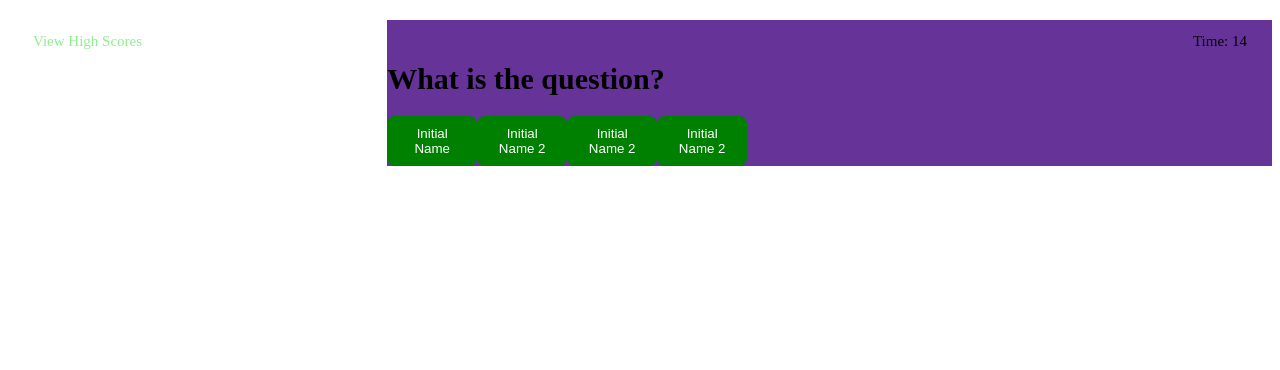
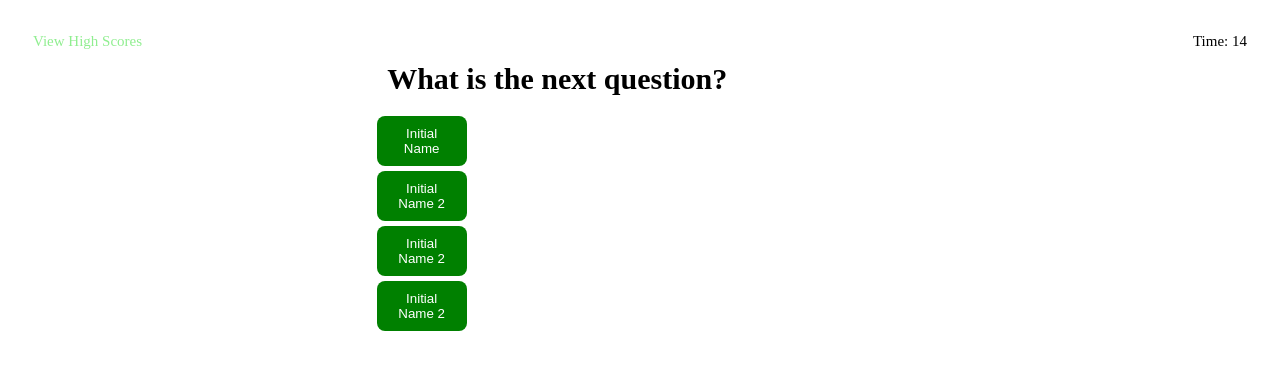
Before and after one commit to sboucher2011/challenge04, a plain HTML site: page index.html in a window 1280 px wide. Both pictures are taken after a click on the button "Start Quiz". Drawn offline with Linux system fonts and the light colour scheme.

Commit message:
updated button postion by adding unordered list in js

```diff
--- a/assests/css/style.css
+++ b/assests/css/style.css
@@ -40,13 +40,15 @@ body {
 }
 
 #quizContent {
-    background-color: rebeccapurple;
     margin-left: 30%;
-
 }
 
 h1 {
     font-size: 30px;
+}
+
+.quizH1 {
+    text-align: left;
 }
 
 p {
@@ -63,3 +65,12 @@ p {
     border-radius: 8px;
     width: 90px;
 }
+
+ul {
+    text-decoration: none;
+    margin-left: 26%;
+}
+
+li {
+    margin-bottom: 5px;
+}
--- a/assests/js/script.js
+++ b/assests/js/script.js
@@ -1,6 +1,7 @@
 //---------------------------------------------------------------------
 // Define Variables
 //---------------------------------------------------------------------
+var body = document.body;
 var startButtonEl = document.querySelector("#startButton");
 var viewHighScoreEl = document.querySelector("#viewHighScore");
 var timerEl = document.querySelector("#timer");
@@ -67,26 +68,47 @@ function displayQuiz() {
   headerQuiz.className = "quizH1";
   quizContentEl.appendChild(headerQuiz);
 
+  //Create Unordered List
+  var listEl = document.createElement("ul");
+  var bttn1 = document.createElement("li");
+  var bttn2 = document.createElement("li");
+  var bttn3 = document.createElement("li");
+  var bttn4 = document.createElement("li");
+
   //create buttons
   var buttonOne = document.createElement("button");
   buttonOne.textContent = "Initial Name";
   buttonOne.className = "button";
-  quizContentEl.appendChild(buttonOne);
+
+  bttn1.appendChild(buttonOne);
 
   var buttonTwo = document.createElement("button");
   buttonTwo.textContent = "Initial Name 2";
   buttonTwo.className = "button";
-  quizContentEl.appendChild(buttonTwo);
+  bttn2.appendChild(buttonTwo);
 
   var buttonThree = document.createElement("button");
   buttonThree.textContent = "Initial Name 2";
   buttonThree.className = "button";
-  quizContentEl.appendChild(buttonThree);
+  bttn3.appendChild(buttonThree);
 
   var buttonFour = document.createElement("button");
   buttonFour.textContent = "Initial Name 2";
   buttonFour.className = "button";
-  quizContentEl.appendChild(buttonFour);
+  bttn4.appendChild(buttonFour);
+
+  //Add to HTML
+  body.appendChild(listEl);
+
+  listEl.appendChild(bttn1);
+  listEl.appendChild(bttn2);
+  listEl.appendChild(bttn3);
+  listEl.appendChild(bttn4);
+
+  bttn1.setAttribute("style", " color:white;");
+  bttn2.setAttribute("style", " color:white;");
+  bttn3.setAttribute("style", " color:white;");
+  bttn4.setAttribute("style", " color:white;");
 
   //Data Property for which button is clicked
 
@@ -95,7 +117,7 @@ function displayQuiz() {
     headerQuiz.textContent = questions[i][0];
 
     //Update Buttons
-    t.textContent = "Testing!"
+    //t.textContent = "Testing!"
 
     //if click detetected
 
```
